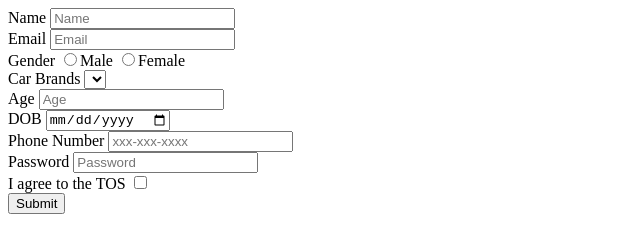
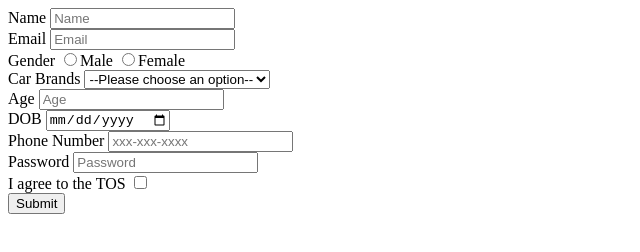
Before and after one commit to acciojob/signup-form-car-Hemanth-Kumar007, a website: page main.html in a window 1280 px wide. Shown: the whole page, without its empty margins (0-640 px from the left). Drawn offline with Linux system fonts and the light colour scheme.

Commit message:
created a submission

```diff
--- a/main.html
+++ b/main.html
@@ -19,8 +19,8 @@
 	<input type="radio" id="gender_m" name="gender" required>Male
 	<input type="radio" id="gender_f" name="gender" required>Female<br>
 	<label for="cars">Car Brands</label>
-	<select placeholder="--Please choose an option--">
-		<option></option>
+	<select >
+		<option value="" disabled selected hidden>--Please choose an option--</option>
 	</select><br>
 	<label for="age">Age</label>
 	<input type="number" placeholder="Age" id="age" required><br>
```
